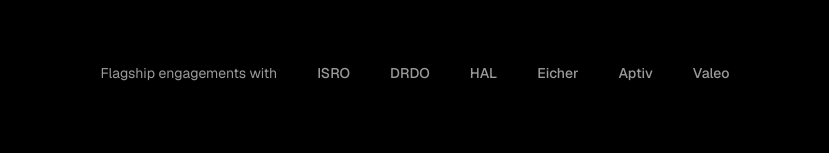
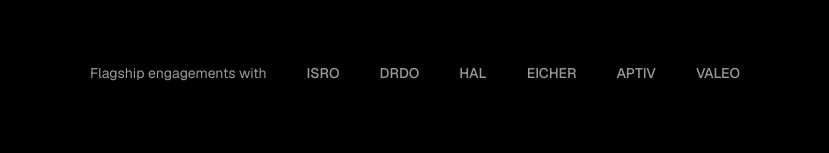
Before and after one commit to gowthamkishore/aboutme, a Next.js app: page / in a window 1280 px wide. Shown: the part 638-791 px from the top of the page, without its empty margins (225-1054 px from the left). Built offline with nearby package versions, Linux system fonts and the light colour scheme.

Commit message:
Uppercase all company/partner names

```diff
--- a/src/components/Achievements.tsx
+++ b/src/components/Achievements.tsx
@@ -44,13 +44,13 @@ const PARTNERS = [
   "ISRO",
   "DRDO",
   "HAL",
-  "Eicher",
-  "Aptiv",
-  "Valeo",
+  "EICHER",
+  "APTIV",
+  "VALEO",
   "KSPG",
   "IIT",
   "MISPL",
-  "Siebener",
+  "SIEBENER",
   "APP",
   "TEL",
 ];
--- a/src/components/Hero.tsx
+++ b/src/components/Hero.tsx
@@ -1,7 +1,7 @@
 import Image from "next/image";
 import Reveal from "./Reveal";
 
-const LOGOS = ["ISRO", "DRDO", "HAL", "Eicher", "Aptiv", "Valeo"];
+const LOGOS = ["ISRO", "DRDO", "HAL", "EICHER", "APTIV", "VALEO"];
 
 export default function Hero() {
   return (
```
